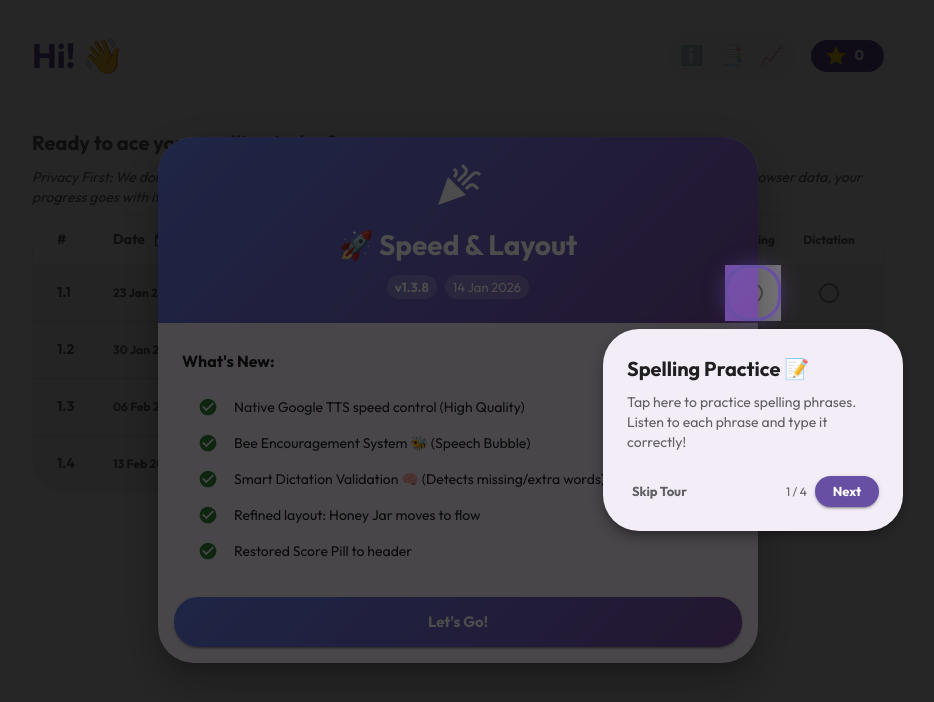
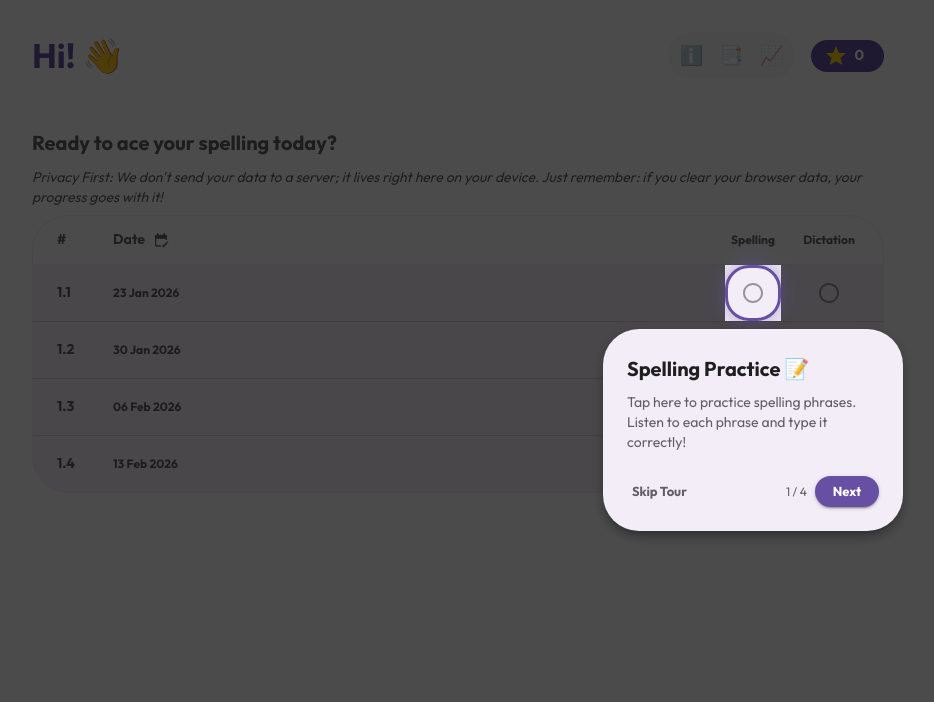
Before and after one commit to njytim-cyber/p4f-simple-spelling-app, a React (Vite) app: page / in a window 1280 px wide. Shown: the top 702 px of the page, without its empty margins (182-1116 px from the left). Built offline with nearby package versions, Linux system fonts and the light colour scheme.

Commit message:
Fix: Prioritize Onboarding over Update Splash for new users

```diff
--- a/src/App.tsx
+++ b/src/App.tsx
@@ -4,8 +4,9 @@ import Dashboard from './components/Dashboard';
 import SpellingMode from './components/SpellingMode';
 import DictationMode from './components/DictationMode';
 import OnboardingOverlay from './components/OnboardingOverlay';
-import UpdateSplash from './components/UpdateSplash';
+import UpdateSplash, { LAST_SEEN_VERSION_KEY } from './components/UpdateSplash';
 import VersionChecker from './components/VersionChecker';
+import { APP_VERSION } from './data/version';
 import Confetti from 'react-confetti';
 import { Box } from '@mui/material';
 
@@ -36,6 +37,8 @@ export default function App() {
 
     const handleOnboardingComplete = () => {
         localStorage.setItem(STORAGE_KEY_ONBOARDING, 'true');
+        // Mark current version as seen so we don't show "What's New" to a brand new user
+        localStorage.setItem(LAST_SEEN_VERSION_KEY, APP_VERSION);
         setShowOnboarding(false);
     };
 
@@ -107,8 +110,8 @@ export default function App() {
                 <OnboardingOverlay onComplete={handleOnboardingComplete} />
             )}
 
-            {/* Version update splash - shows when app is updated */}
-            <UpdateSplash />
+            {/* Version update splash - shows when app is updated (surpressed during onboarding) */}
+            {!showOnboarding && <UpdateSplash />}
 
             {/* Background version checker - prompts refresh when new version deployed */}
             <VersionChecker />
--- a/src/components/UpdateSplash.tsx
+++ b/src/components/UpdateSplash.tsx
@@ -17,7 +17,7 @@ import { CheckCircle, Celebration } from '@mui/icons-material';
 import { motion, AnimatePresence } from 'framer-motion';
 import { APP_VERSION, getLatestChangelog, isNewerVersion } from '../data/version';
 
-const LAST_SEEN_VERSION_KEY = 'p4f-spelling-last-seen-version';
+export const LAST_SEEN_VERSION_KEY = 'p4f-spelling-last-seen-version';
 
 const UpdateSplash: React.FC = () => {
     const [open, setOpen] = useState(false);
```
